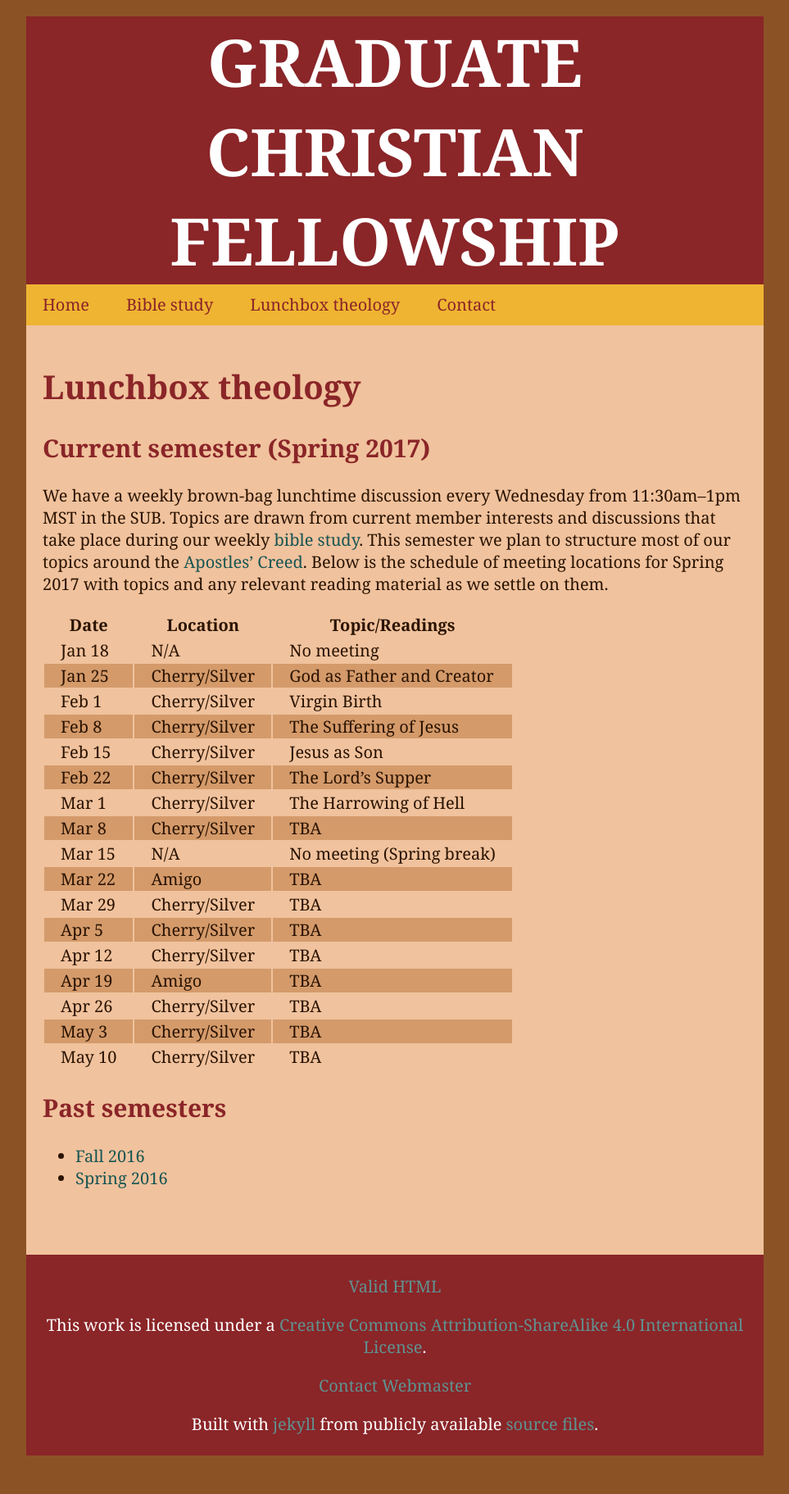
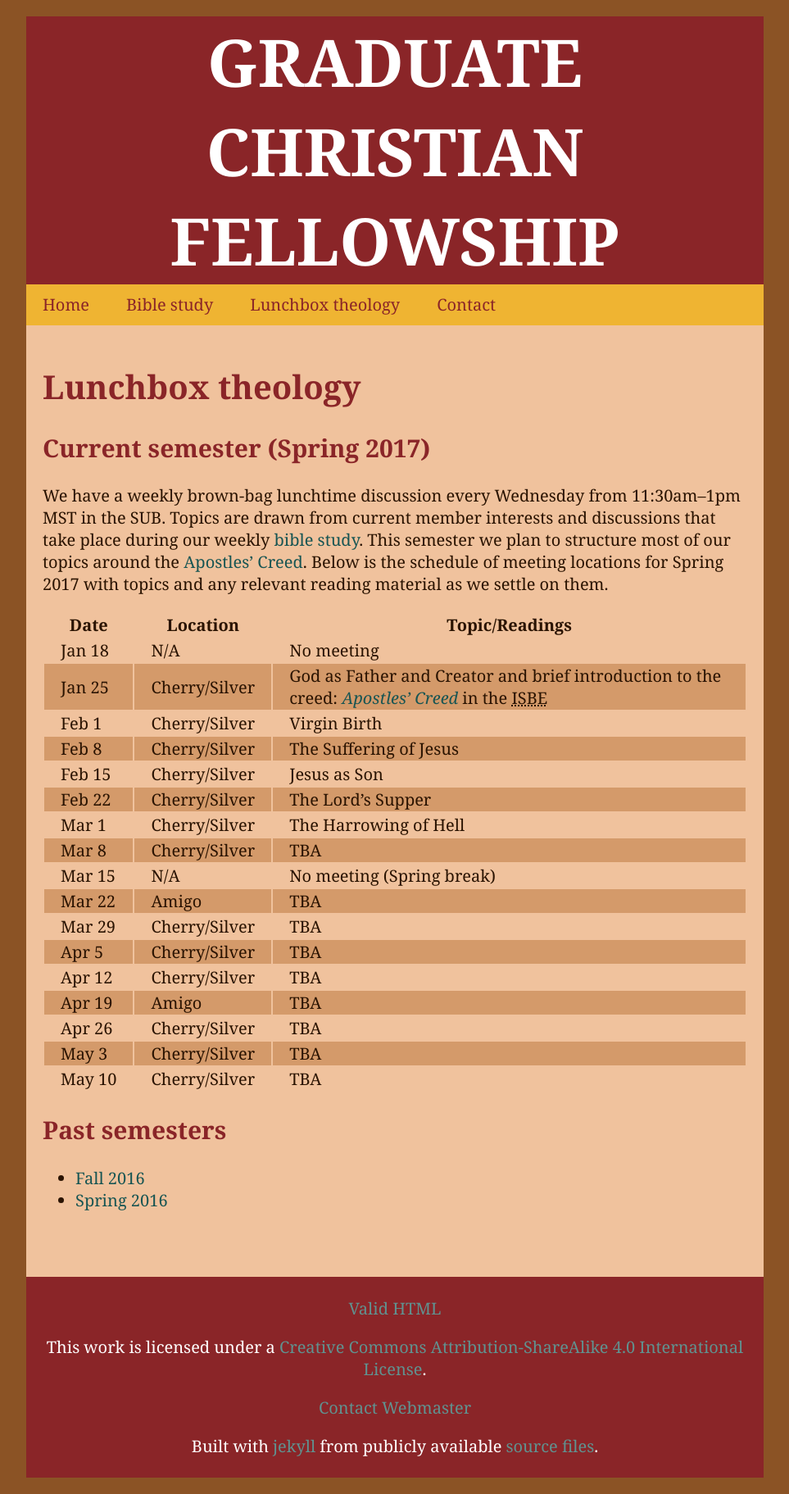
Before and after one commit to jarthurgross/gcf-website, a Jekyll site: the page built from lunchbox_theology/index.md, in a window 1280 px wide. Shown: the whole page at 82% size, without its empty margins (158-1121 px from the left). Built offline with Jekyll 4.4.1, drawn with Linux system fonts in a browser that asks for light colours; Markdown is read by kramdown in place of the engine named in the settings; before the commit the page ends 1796 px from its top, so only the background shows below that.

Commit message:
Add reading for 2017-01-25 lunchbox theology

```diff
--- a/lunchbox_theology/index.md
+++ b/lunchbox_theology/index.md
@@ -22,7 +22,7 @@ Spring 2017 with topics and any relevant reading material as we settle on them.
 | Date        | Location       | Topic/Readings                           |
 | ----------- | -------------- | ---------------------------------------- |
 | Jan&nbsp;18 | N/A            | No meeting                               |
-| Jan&nbsp;25 | Cherry/Silver  | God as Father and Creator                |
+| Jan&nbsp;25 | Cherry/Silver  | God as Father and Creator and brief introduction to the creed: [*Apostles' Creed*][isbecreed] in the <abbr title="International Standard Bible Encyclopedia">ISBE</abbr> |
 | Feb&nbsp;1  | Cherry/Silver  | Virgin Birth                             |
 | Feb&nbsp;8  | Cherry/Silver  | The Suffering of Jesus                   |
 | Feb&nbsp;15 | Cherry/Silver  | Jesus as Son                             |
```
Also changed, not shown: other parts of lunchbox_theology/index.md (+1 -0 lines).
